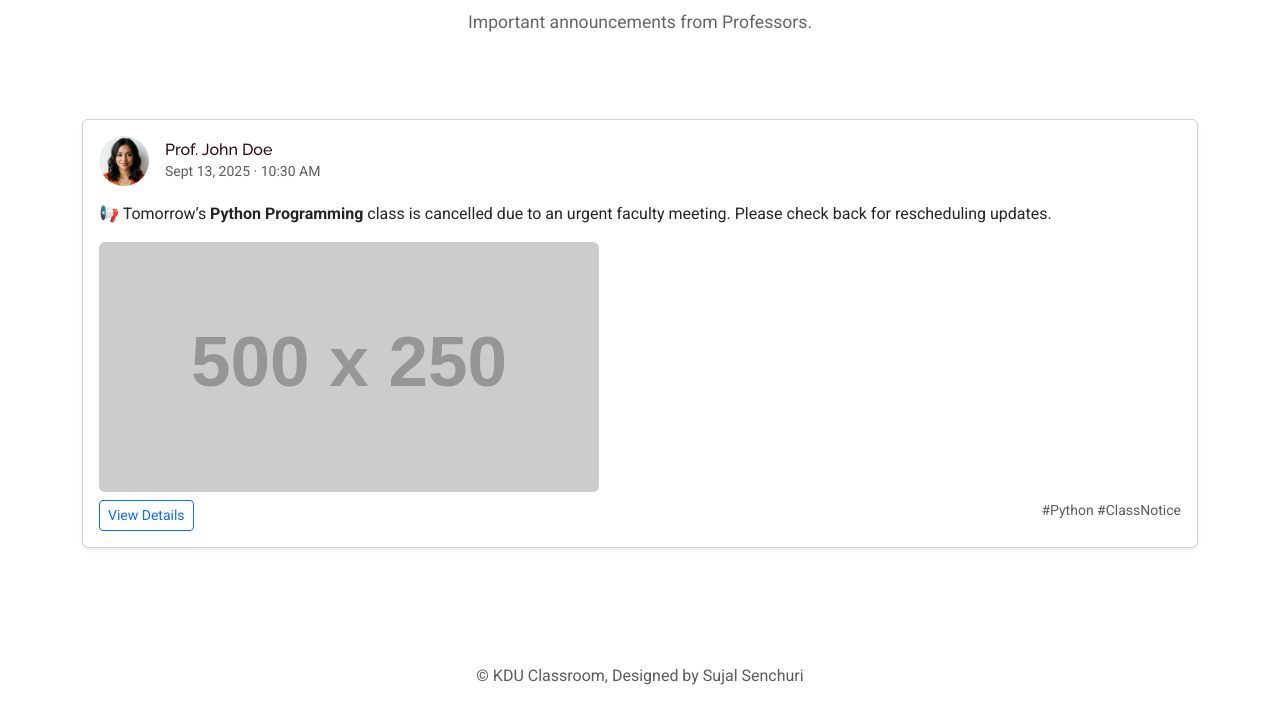
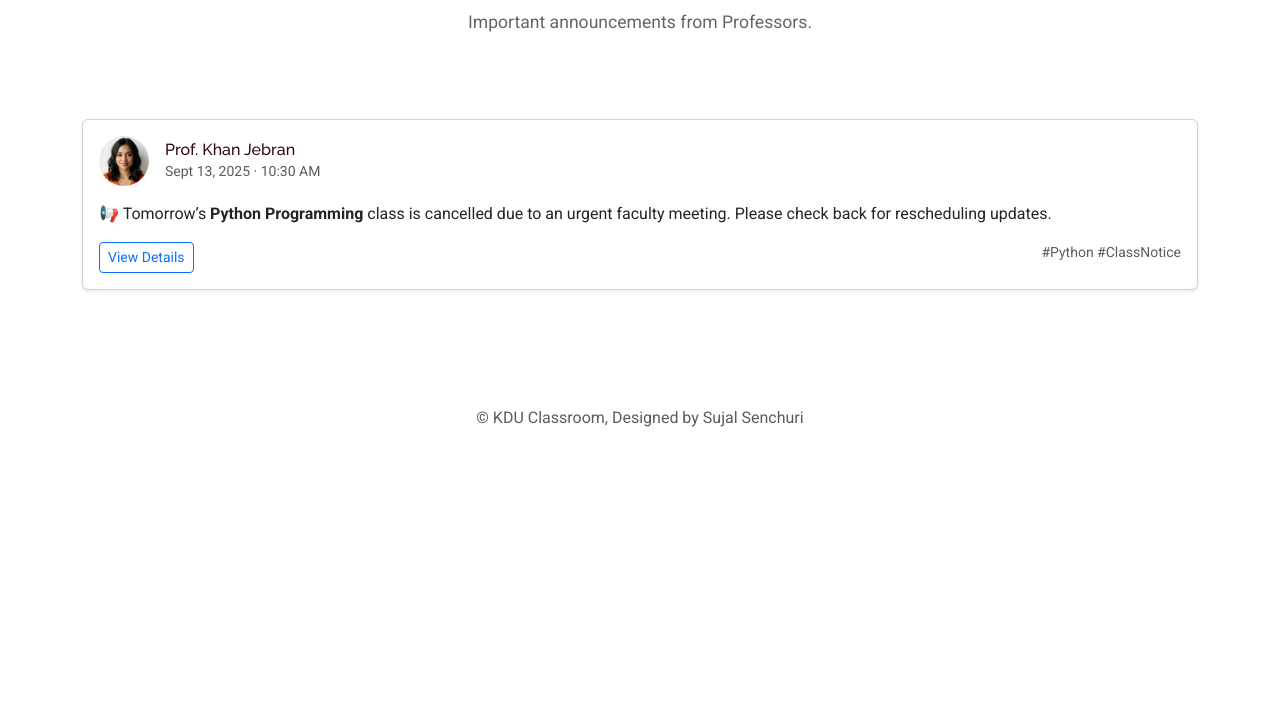
Before and after one commit to sujalsenchuri/KDU-Classroom, a plain HTML site: page ai.html in a window 1280 px wide. Shown: the part 131-854 px from the top of the page. After the commit the page ends 800 px from the top, so only its background shows below. Drawn offline with nearby package versions, Linux system fonts and the light colour scheme; placeholder pictures from the web are drawn by us.

Commit message:
Update ai.html

```diff
--- a/ai.html
+++ b/ai.html
@@ -108,7 +108,7 @@
                 style="height: 50px; width: 50px;"
               />
               <div>
-                <h6 class="mb-0">Prof. John Doe</h6>
+                <h6 class="mb-0">Prof. Khan Jebran</h6>
                 <small class="text-muted">Sept 13, 2025 · 10:30 AM</small>
               </div>
             </div>
@@ -121,11 +121,11 @@
             </p>
 
             <!-- Optional Image/Attachment -->
-            <img
+            <!-- <img
               src="https://via.placeholder.com/500x250"
               class="img-fluid rounded mb-2"
               alt="Notice Image"
-            />
+            /> -->
 
             <!-- Footer (like actions) -->
             <div class="d-flex justify-content-between">
```
